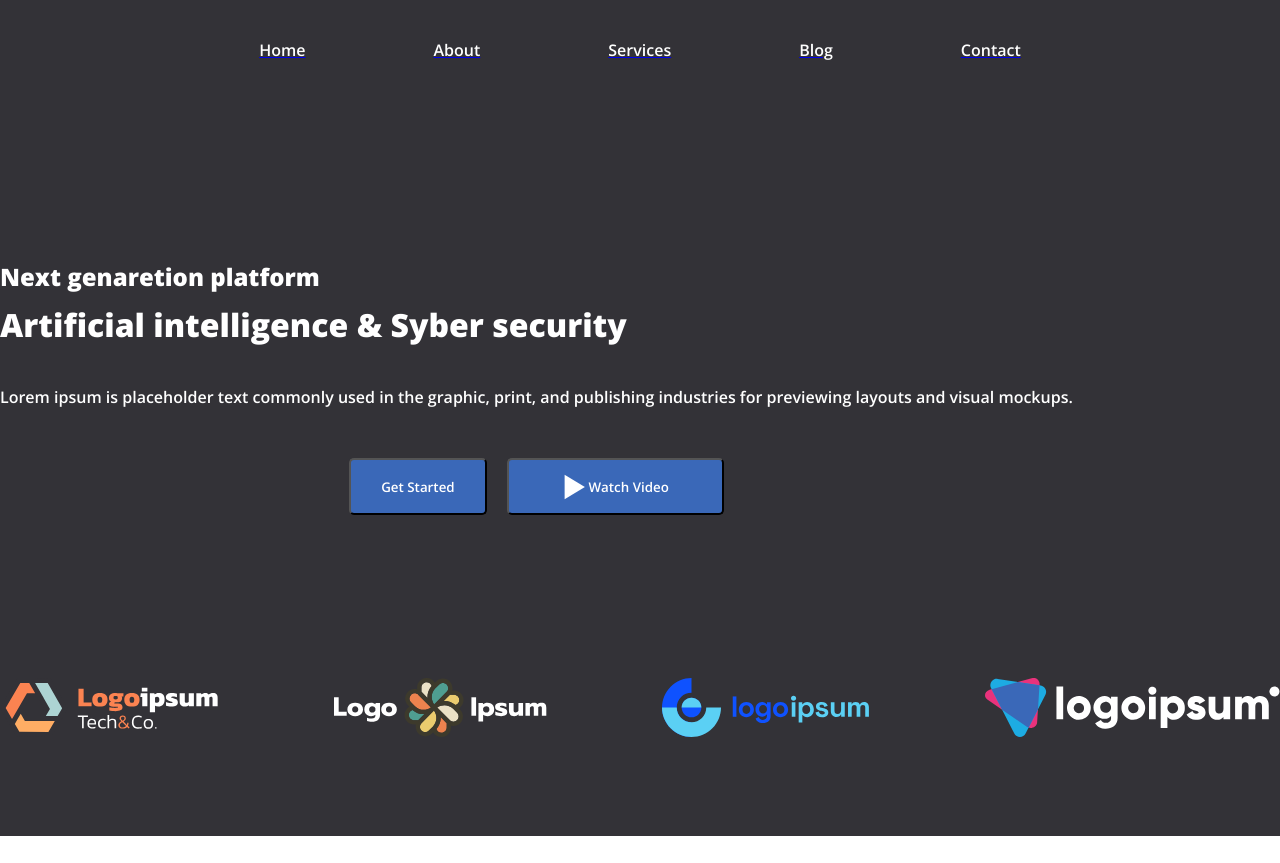
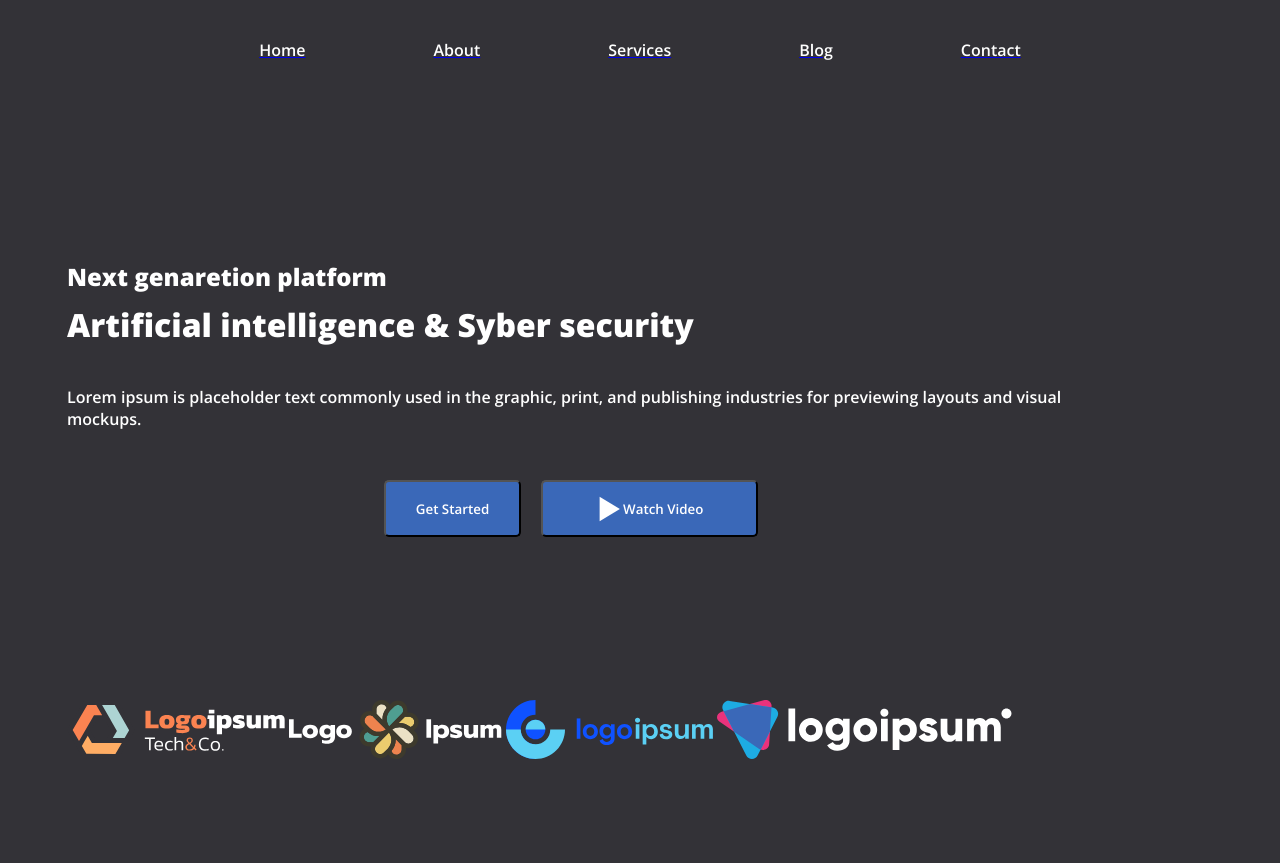
Before and after one commit to viktorcvp/landing, a plain HTML site: page index.html in a window 1280 px wide. Before the commit the page ends 836 px from the top, so only its background shows below. Drawn offline with nearby package versions, Linux system fonts and the light colour scheme; a web font is replaced by a local one.

Commit message:
landcenter

```diff
--- a/index.html
+++ b/index.html
@@ -13,8 +13,8 @@
     <title>landing</title>
 </head>
 <body>
-    <div class="top">
-        <div class="header">
+    <div class="top center">
+        <div class="header center">
             <ul class="list">
                 <a href="#"><li>Home</li></a>
                 <a href="#"><li>About</li></a>
@@ -26,7 +26,7 @@
 
             </ul>
         </div>
-        <div class="top-content">
+        <div class="top-content center">
             <div class="top-info">
                 <h2 class="text">Next genaretion platform</h2>
                 <h1 class="title">Artificial intelligence & Syber security</h1>
@@ -40,7 +40,7 @@
                 </div>
                 <img src="img/top-img.svg" alt="">
                 </div>
-                <div class="top-logos">
+                <div class="top- center">
                     <img src="img/logo1.svg" alt="">
                     <img src="img/logo2.svg" alt="">
                     <img src="img/logo3.svg" alt="">
--- a/style.css
+++ b/style.css
@@ -10,6 +10,11 @@ body{
         font-family: "Open Sans", sans-serif;
         font-weight: 600;
   font-style: normal;
+
+      }
+      .center{
+        padding-left: calc(50% - 573px);
+        padding-right: calc(50% - 573px);
 
       }
 
```
